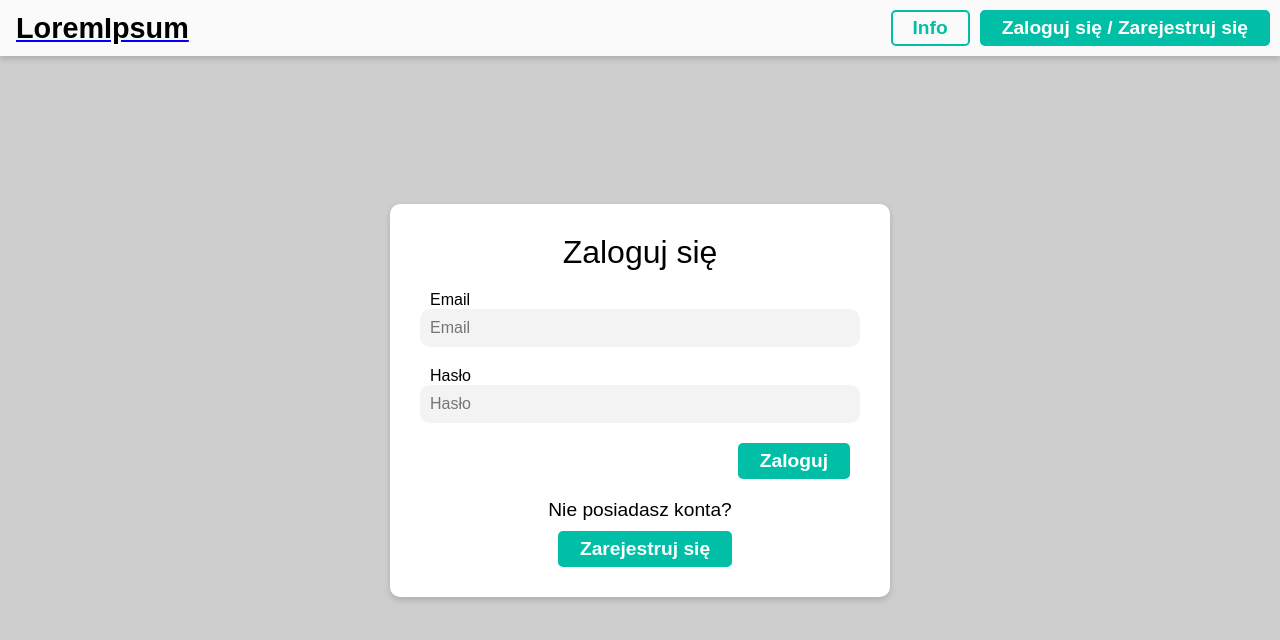
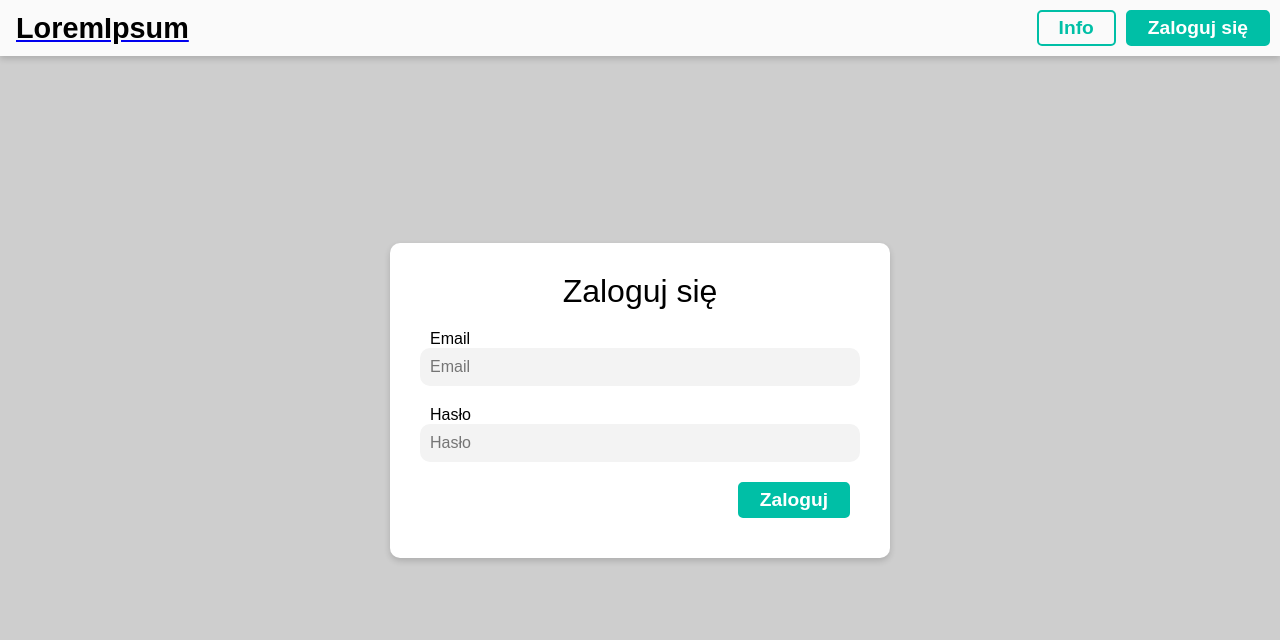
Before and after one commit to KonradWrbl/Mask-App-Frontend, a React (Create React App) app: page /login in a window 1280 px wide. Shown: the top 640 px of the page. Built offline with nearby package versions, Linux system fonts and the light colour scheme.

Commit message:
button-text-fixed

```diff
--- a/src/components/Nav/Nav.js
+++ b/src/components/Nav/Nav.js
@@ -38,7 +38,7 @@ const Nav = ({ authenticated }) => {
                 </> :
                 <Link to='/login'>
                     <FullButton>
-                        Zaloguj się / Zarejestruj się
+                        Zaloguj się
                     </FullButton>
                 </Link>
             }
--- a/src/pages/login/Login.js
+++ b/src/pages/login/Login.js
@@ -1,8 +1,7 @@
 import React, { useState } from 'react';
 import LoginForm from '../../forms/loginForm/LoginForm';
-import { LoginContainer, LoginWrapper, Title, RegisterWrapper, Text, LoadingWrapper, Loader, WrongCredentials } from './style';
-import { FullButton } from '../../components/FullButton';
-import { Link } from 'react-router-dom';
+import { LoginContainer, LoginWrapper, Title, LoadingWrapper, Loader, WrongCredentials } from './style';
+
 import axios from 'axios';
 
 const Login = props => {
@@ -46,14 +45,6 @@ const Login = props => {
                 </Title>
                 {error !== '' && <WrongCredentials>{error.general}</WrongCredentials>}
                 <LoginForm onSubmit={submit} />
-                <RegisterWrapper>
-                    <Text>
-                        Nie posiadasz konta?
-                    </Text>
-                    <Link to='/register'>
-                        <FullButton>Zarejestruj się</FullButton>
-                    </Link>
-                </RegisterWrapper>
             </LoginWrapper>
         </LoginContainer>
 
--- a/src/pages/main/Main.js
+++ b/src/pages/main/Main.js
@@ -31,7 +31,7 @@ const Main = ({ authenticated }) => {
                 </ButtonContainer> :
                 <Link to='/login'>
                     <FullButton>
-                        Zaloguj się / Zarejestruj się
+                        Zaloguj się do panelu
                     </FullButton>
                 </Link>
             }
```
